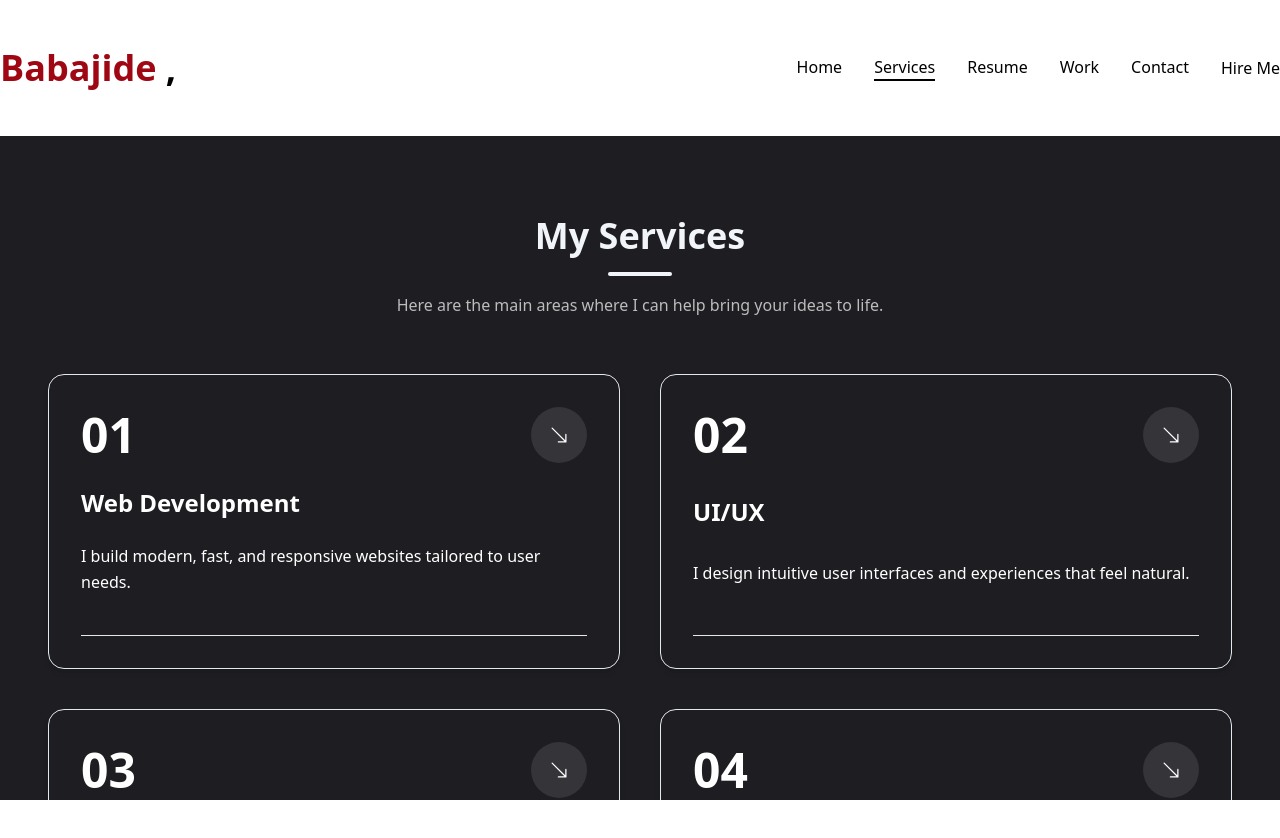
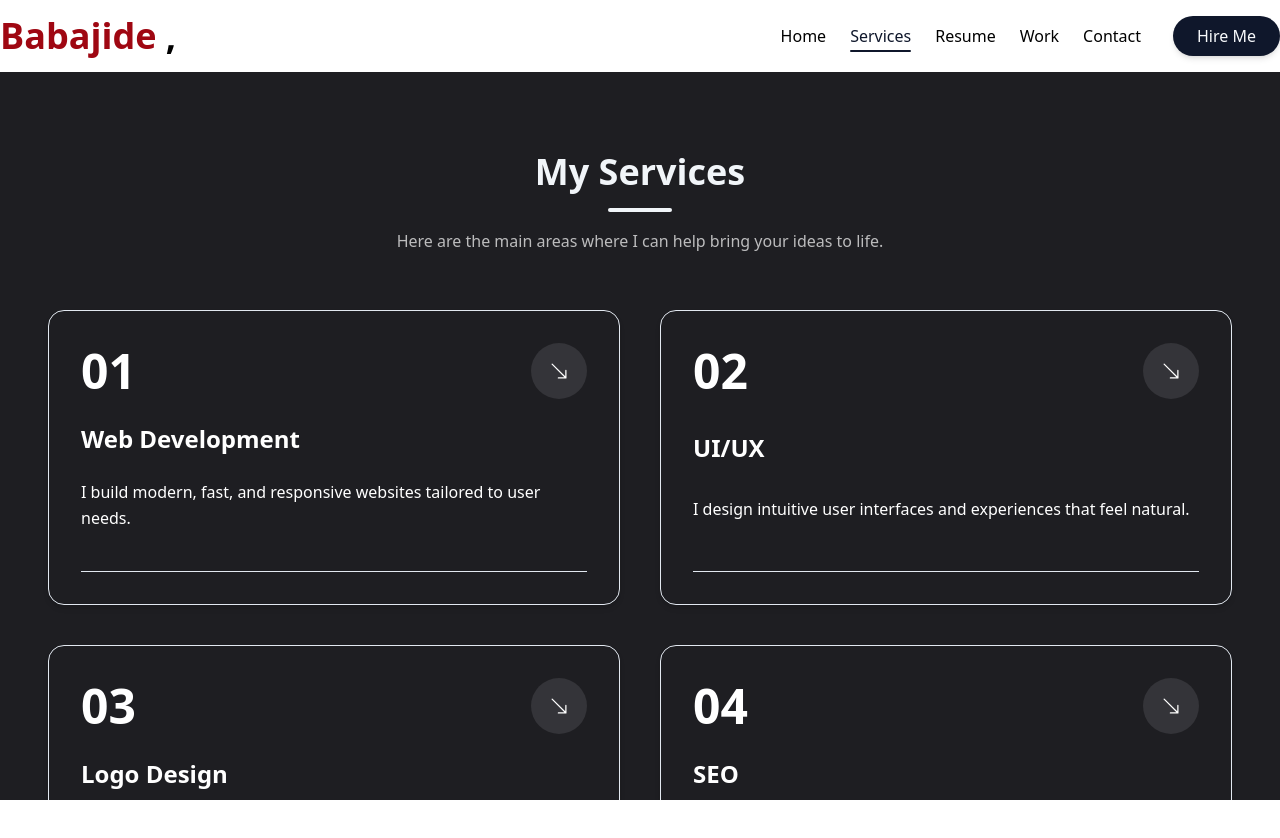
Before and after one commit to Babajide789/my-portfolio, a Next.js app: page /services in a window 1280 px wide. Shown: the top 838 px of the page. Built offline with nearby package versions, Linux system fonts and the light colour scheme.

Commit message:
adjusted Navbar

```diff
--- a/src/components/Header.tsx
+++ b/src/components/Header.tsx
@@ -6,7 +6,7 @@ import MobileNav from "./MobileNav"
 export default function Header () {
     return(
         <>
-            <header className="py-8 xl:py-12 text-black">
+            <header className="py-2 xl:py-4 text-black">
                 <div className="container mx-auto flex justify-between items-center">
                     {/* LOGO */}
                     <Link href="/">
@@ -20,8 +20,19 @@ export default function Header () {
                         <Nav/>
 
                         <Link href="/contact">
-                            <button className="cursor-pointer">Hire Me</button>
+                            <button
+                                className="
+                                px-6 py-2 rounded-full font-medium
+                                bg-primary text-primary-foreground
+                                shadow-md transition-all duration-300
+                                hover:bg-primary/90 hover:shadow-lg hover:scale-105
+                                focus:outline-none focus:ring-2 focus:ring-primary/50
+                                "
+                            >
+                                Hire Me
+                            </button>
                         </Link>
+
                     </div>
 
                     {/* MOBILE NAV */}
--- a/src/components/Nav.tsx
+++ b/src/components/Nav.tsx
@@ -15,7 +15,7 @@ export default function Nav() {
   const pathname = usePathname()
 
   return (
-    <nav className="flex gap-8">
+    <nav className="flex items-center gap-6">
       {links.map((link, index) => {
         const isActive =
           link.path === "/"
@@ -24,13 +24,20 @@ export default function Nav() {
 
         return (
           <Link
+            key={index}
             href={link.path}
-            key={index}
-            className={`capitalize font-medium transition-all hover:text-black ${
-              isActive ? "text-black border-b-2 border-black" : ""
-            }`}
+            className={`
+              relative capitalize font-medium text-sm md:text-base
+              transition-colors duration-300
+              ${isActive ? "text-primary" : "text-muted-foreground hover:text-foreground"}
+            `}
           >
             {link.name}
+
+            {/* Active underline */}
+            {isActive && (
+              <span className="absolute left-0 -bottom-1 w-full h-[2px] bg-primary rounded-full" />
+            )}
           </Link>
         )
       })}
```
